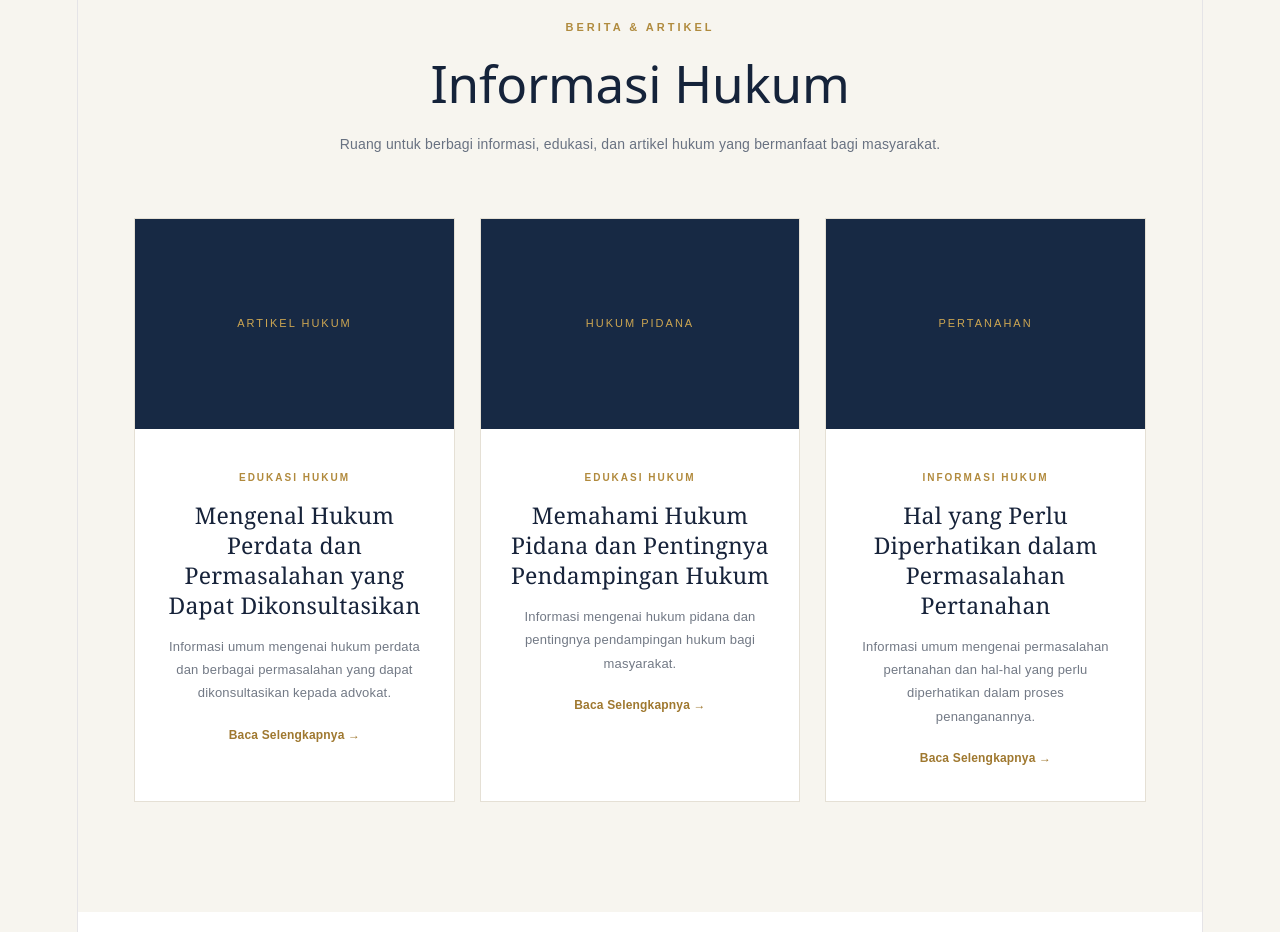
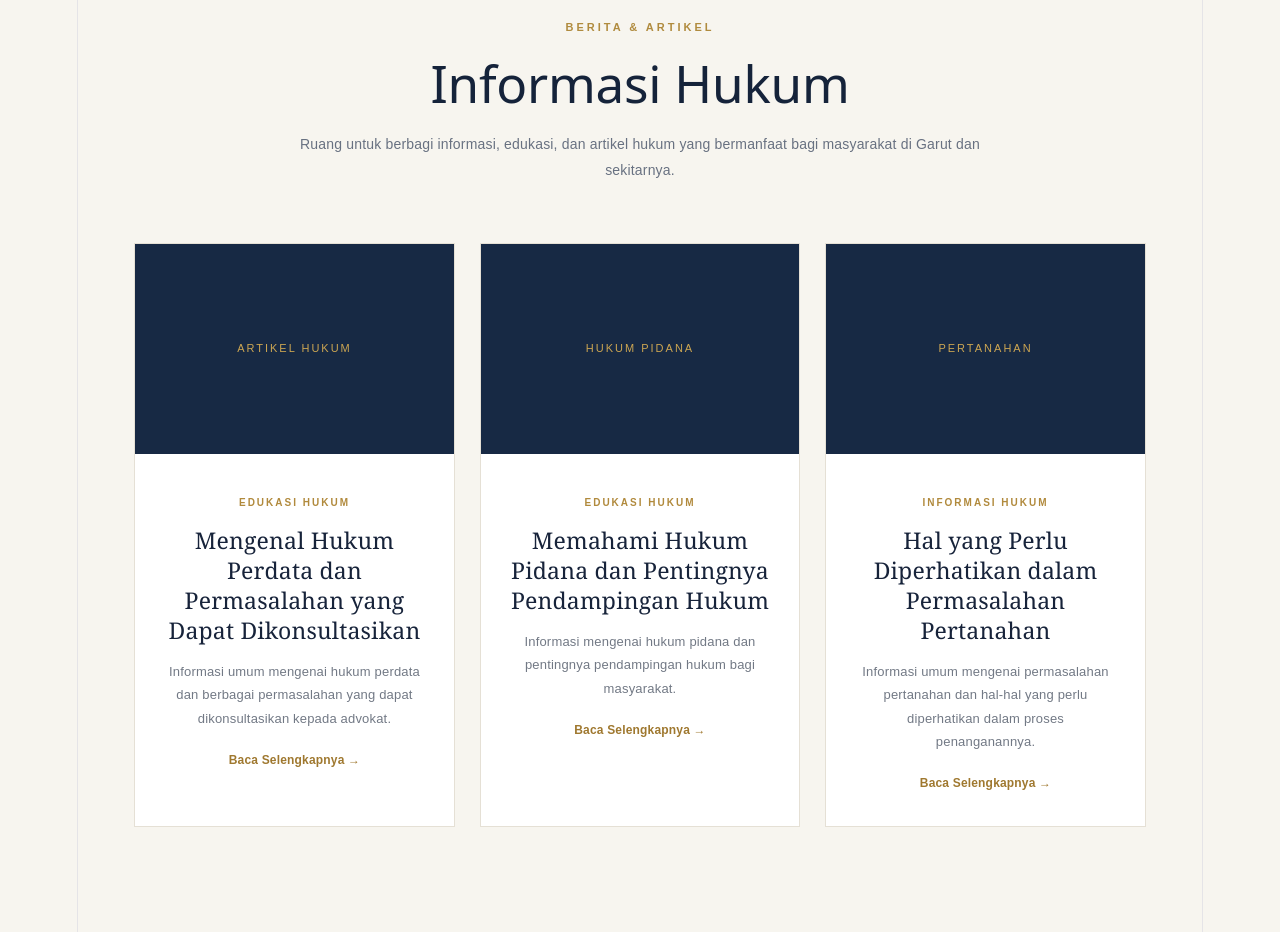
Before and after one commit to deddyswuardy/deddyswuardy.github.io, a React (Vite) app: page / in a window 1280 px wide. Shown: the part 4380-5312 px from the top of the page. Built offline with nearby package versions, Linux system fonts and the light colour scheme.

Commit message:
Improve legal articles local SEO

```diff
--- a/src/App.jsx
+++ b/src/App.jsx
@@ -346,9 +346,9 @@ function App() {
               <span className="section-label">BERITA & ARTIKEL</span>
               <h2>Informasi Hukum</h2>
               <p>
-                Ruang untuk berbagi informasi, edukasi, dan artikel
-                hukum yang bermanfaat bagi masyarakat.
-              </p>
+                Ruang untuk berbagi informasi, edukasi, dan artikel hukum
+                yang bermanfaat bagi masyarakat di Garut dan sekitarnya.
+             </p>
             </div>
 
             <div className="articles-grid">
```
